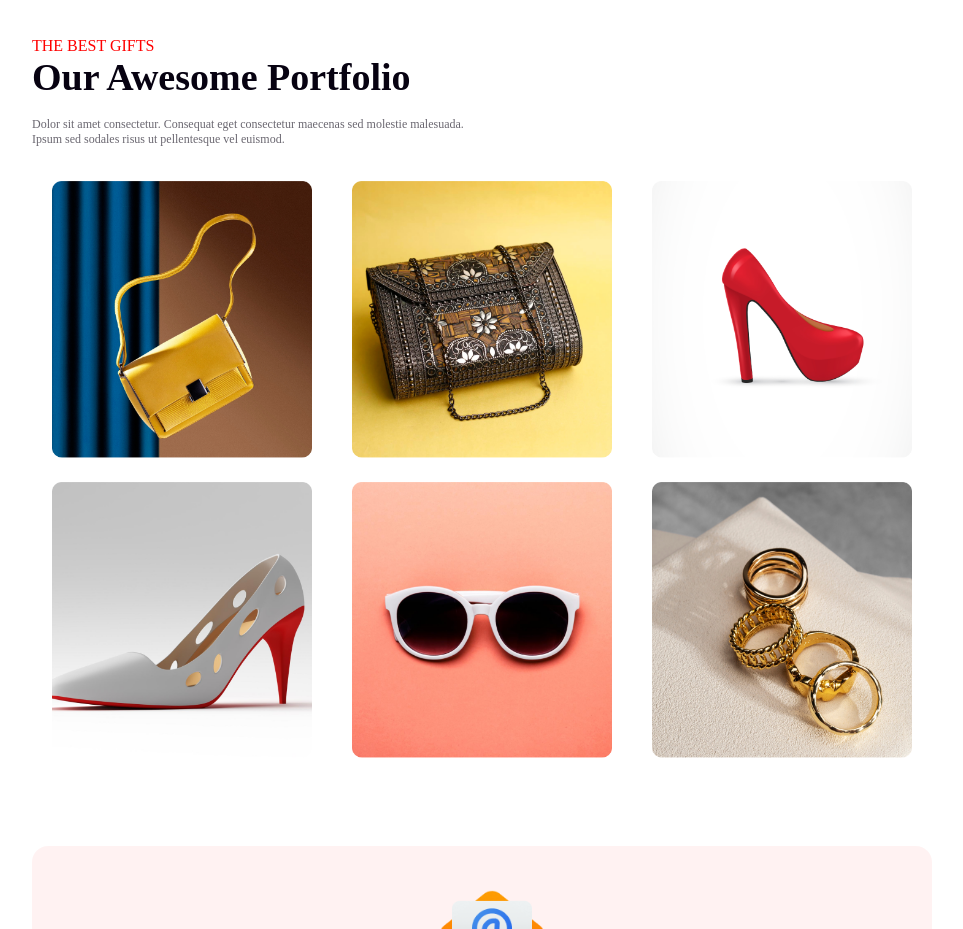
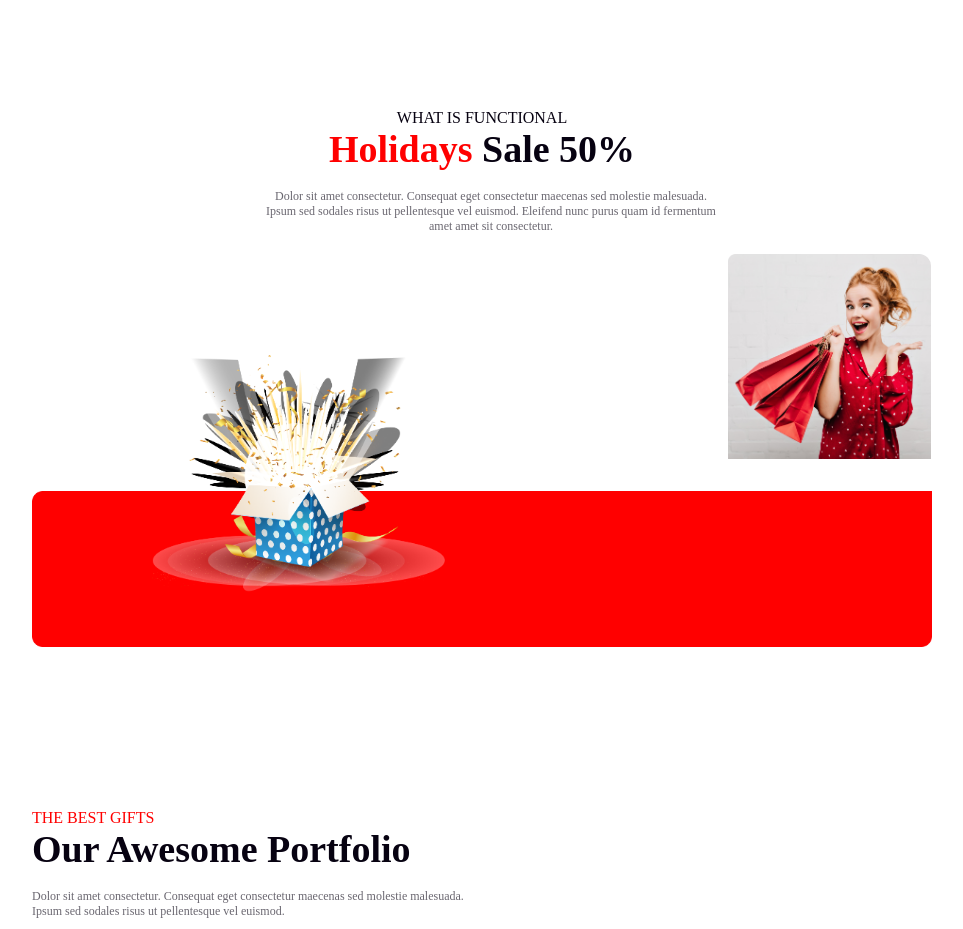
Before and after one commit to Nadimmo/M_9_Assignment-1, a plain HTML site: page index.html in a window 1280 px wide. Shown: the part 2596-3525 px from the top of the page, without its empty margins (88-1051 px from the left). Drawn offline with Linux system fonts and the light colour scheme.

Commit message:
two file

```diff
--- a/index.html
+++ b/index.html
@@ -55,7 +55,27 @@
         <p>Dolor sit amet consectetur. Consequat eget consectetur maecenas sed.</p><br>
         <img src="resources/Group 96.png" alt="">
        </div>
-    </section>
+    </section><br><br><br><br>
+
+    <section class="seal-section">
+        <div class="seal-text">
+          <h6>WHAT IS FUNCTIONAL</h6>
+          <h1><span>Holidays</span> Sale 50%</h1><br>
+          <p>Dolor sit amet consectetur. Consequat eget consectetur maecenas sed
+            molestie malesuada. Ipsum sed sodales risus ut pellentesque vel euismod. Eleifend nunc purus quam id fermentum amet amet sit consectetur.</p>
+        </div>
+        <div class="seal-back">
+
+        </div>
+        <div class="seal-imgs">
+          <div class="seal-img">
+            <img src="resources/Group 75.png" alt="" id="img1">
+          </div>
+          <div class="seal-img ">
+            <img src="resources/Rectangle 1.png" alt="" id="img2">
+          </div>
+        </div>
+      </section>
 
     <section class="portfolio">
         <h6>THE BEST GIFTS</h6>
--- a/style.css
+++ b/style.css
@@ -140,6 +140,7 @@ header{
     height: 360px;
     margin: auto 120px;
     gap: 100px;
+    margin-top: 40px;
 }
 .best-text h6{
     font-size: 16px;
@@ -147,10 +148,16 @@ header{
     font-weight: 500;
     text-align: left;
 }
-.best-text h1, .img-24 h1{
+.best-text h1{
     font-size: 38px;
     color: #070211;
     font-weight: 800;
+}
+.img-24 h1{
+    font-size: 38px;
+    color: #F00;
+    font-weight: 800;
+    margin-left: 20px;
 }
 .best-text p{
     color: rgba(7, 2, 17, 0.60);
@@ -159,6 +166,65 @@ header{
     width: 90%;
     text-align: left;
 }
+.seal-section{
+    width: 900px;
+    height: 620px;
+    margin: auto 120px;
+    background-color: #FFF;
+    margin-top: 40px;
+}
+.seal-text h6{
+    font-size: 16px;
+    color: #070211;
+    font-weight: 500;
+    text-align: center;
+}
+.seal-text h1{
+    font-size: 38px;
+    color: #070211;
+    font-weight: 800;
+    text-align: center;
+}
+.seal-text p{
+    color: rgba(7, 2, 17, 0.60);
+    font-size: 12px;
+    font-weight: 400;
+    width: 50%;
+    text-align: center;
+    margin-left: 26%;
+}
+.seal-section .seal-imgs{
+    display: flex;
+    justify-content: space-between;
+    align-items: center;
+    margin: 20px 120px;
+    position: relative;
+}
+.seal-imgs img{
+    width: 80%;
+}
+#img2{
+    padding-left: 210px;
+    width: 69%;
+    padding-bottom: 240px;
+    border-radius: 12px;
+}
+
+.seal-back{
+    width: 900px;
+    height: 80px;
+    background-image: url(resources/Rectangle\ 2.png)
+    ;
+    background-position: center;
+    background-repeat: no-repeat;
+    background-size: contain;
+    position: absolute;
+    padding-top: 46%;
+}
+.seal-section span{
+   color: #F00;;
+}
+
 .img-24 p{
     color: rgba(7, 2, 17, 0.60);
     font-size: 12px;
```
